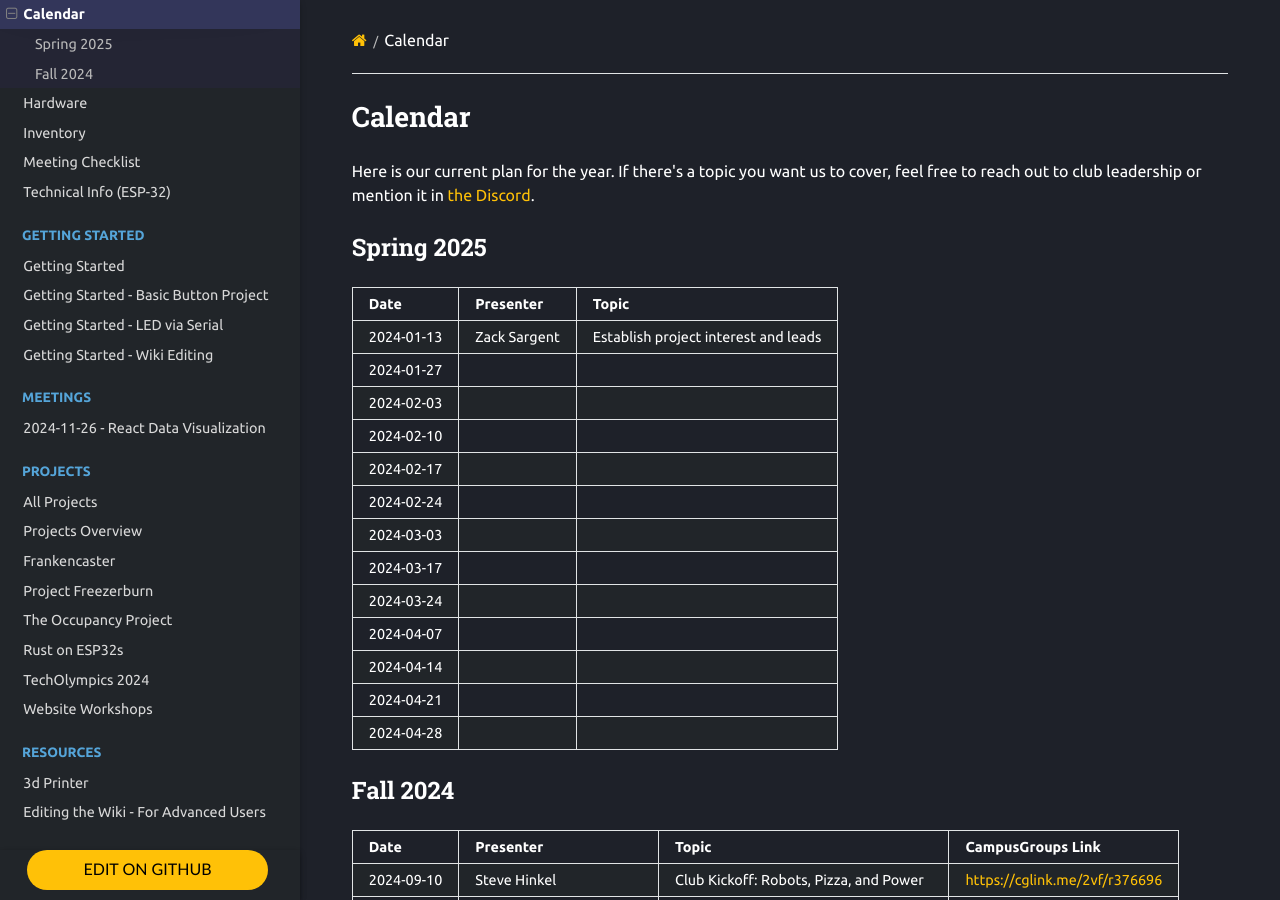
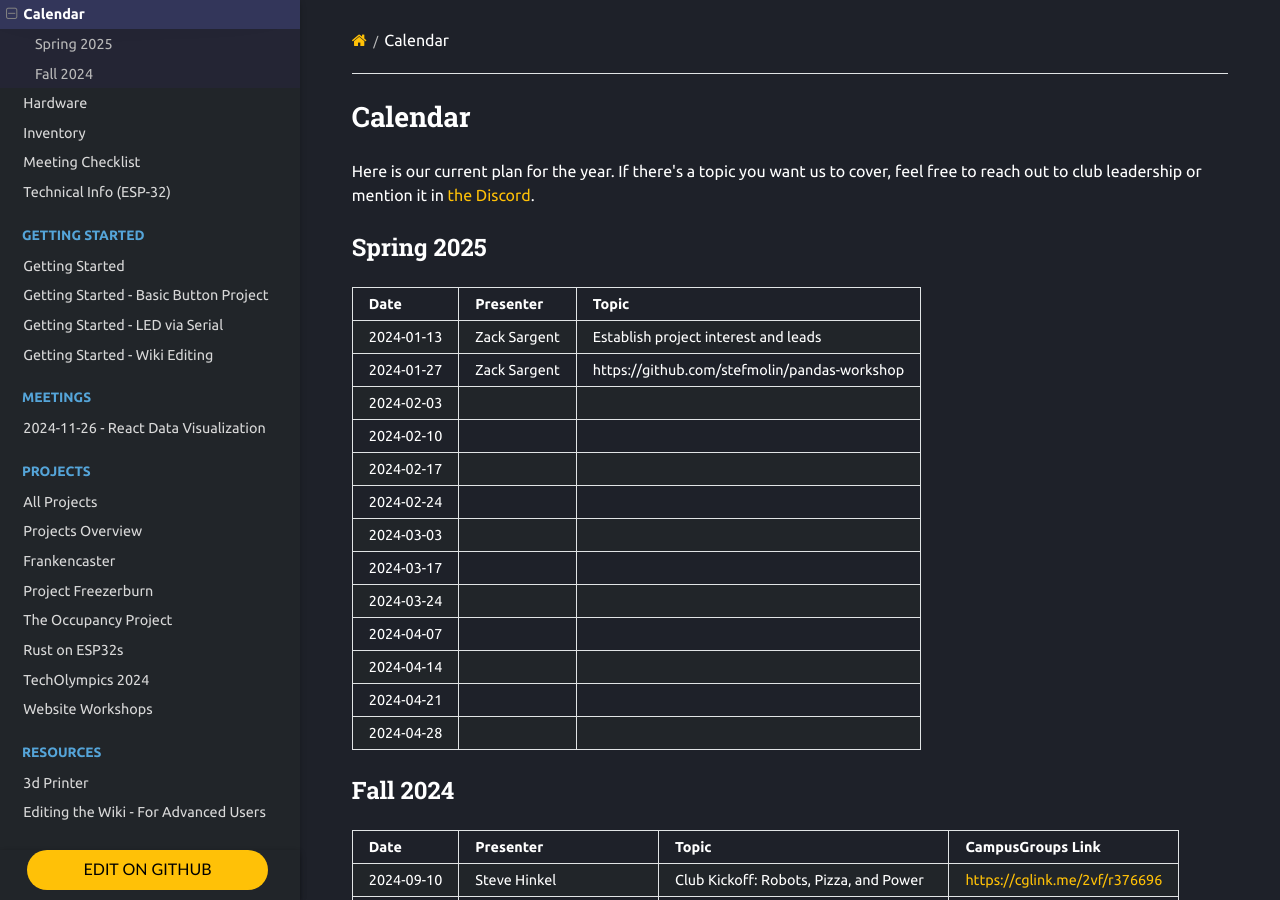
Before and after one commit to Norse-IoT/Wiki, an MkDocs documentation site: the page built from docs/calendar.md, in a window 1280 px wide and 900 px high. Built offline with MkDocs 1.6.1, drawn with Linux system fonts in a browser that asks for light colours; nearby versions of some CDN libraries.

Commit message:
Update calendar.md

```diff
--- a/docs/calendar.md
+++ b/docs/calendar.md
@@ -7,7 +7,7 @@ Here is our current plan for the year. If there's a topic you want us to cover,
 | **Date**   | **Presenter** | **Topic**                              |
 |------------|---------------|----------------------------------------|
 | 2024-01-13 | Zack Sargent  | Establish project interest and leads   |
-| 2024-01-27 |               |                                        |
+| 2024-01-27 | Zack Sargent  | https://github.com/stefmolin/pandas-workshop   |
 | 2024-02-03 |               |                                        |
 | 2024-02-10 |               |                                        |
 | 2024-02-17 |               |                                        |
```
